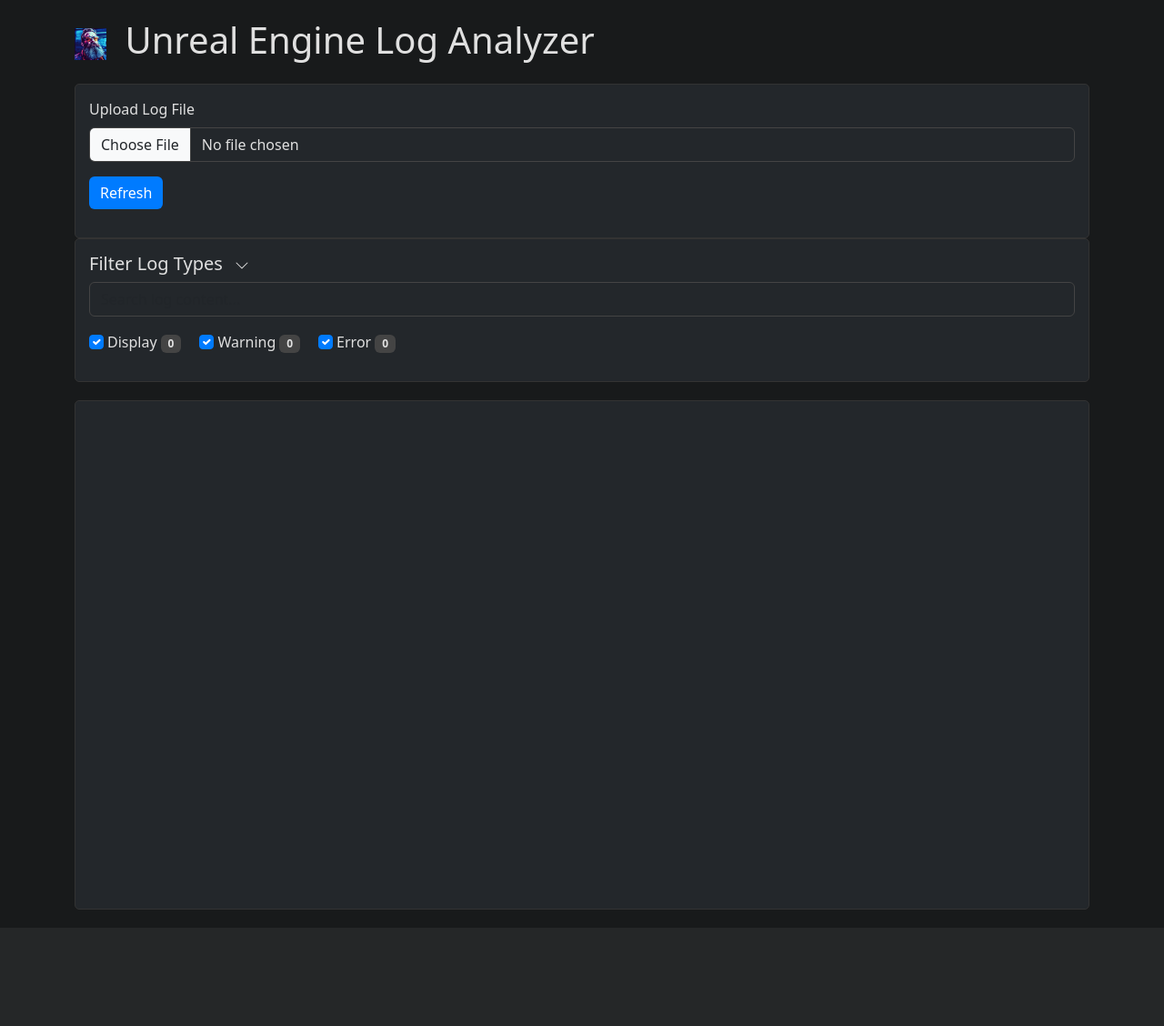
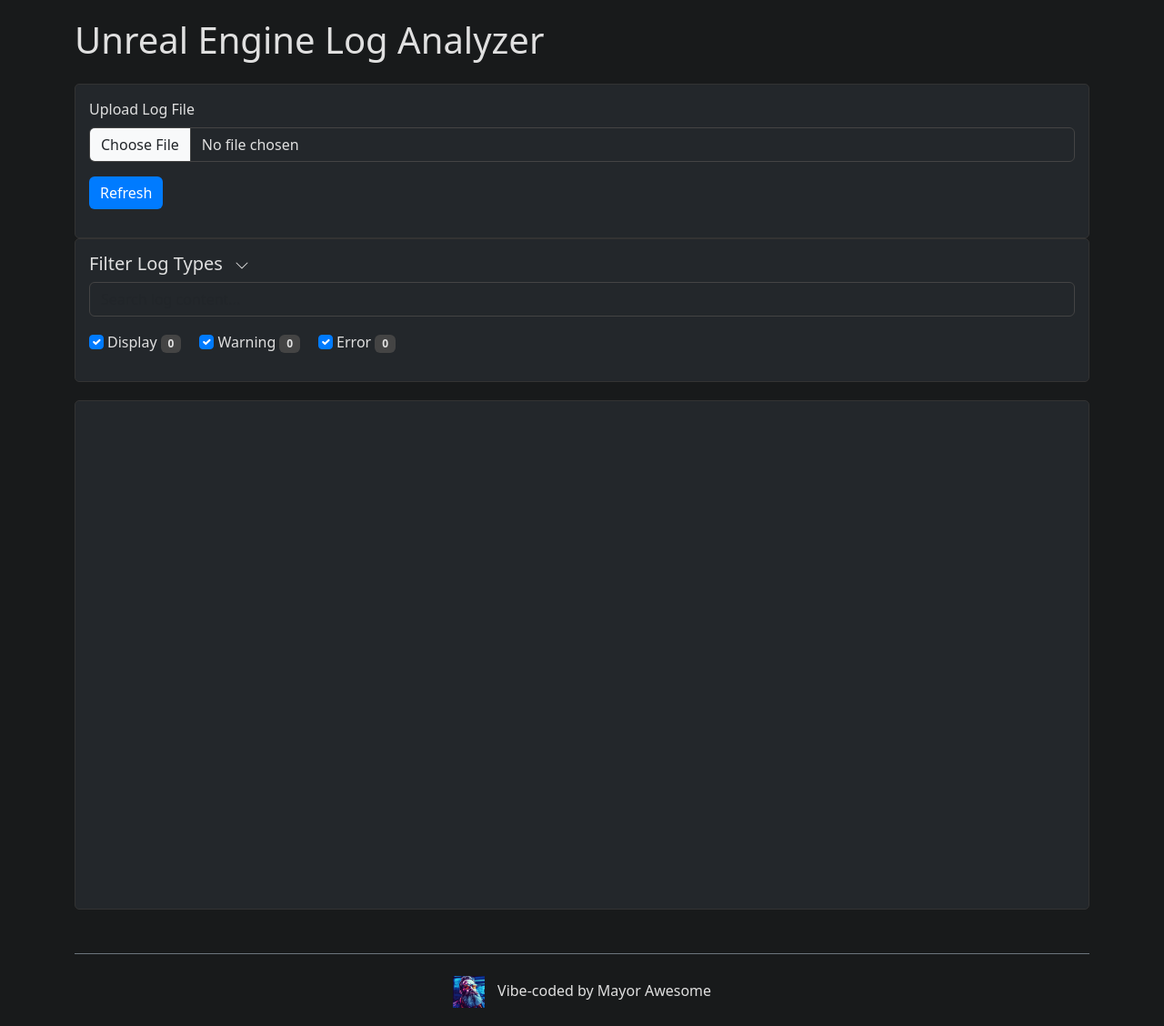
Before and after one commit to AugustWasilowski/unreal-log-analyzer, a Flask app: page / in a window 1280 px wide. Shown: the whole page at 91% size. Before the commit the page ends 1020 px from the top, so only its background shows below. Run offline with Flask 3, Linux system fonts and the light colour scheme.

Commit message:
Added footer.

```diff
--- a/templates/index.html
+++ b/templates/index.html
@@ -111,7 +111,6 @@
 <body>
     <div class="container">
         <h1 class="mb-4">
-            <img src="{{ url_for('static', filename='MayorAwesome.png') }}" alt="Logo" style="width: 35px; height: 35px; margin-right: 10px; vertical-align: middle;">
             Unreal Engine Log Analyzer
         </h1>
 
@@ -150,6 +149,13 @@
         <div class="log-container" id="logContent">
             <!-- Log entries will be displayed here -->
         </div>
+
+        <footer class="mt-5 pt-4 border-top border-secondary">
+            <div class="text-center">
+                <img src="{{ url_for('static', filename='MayorAwesome.png') }}" alt="Mayor Awesome" style="width: 35px; height: 35px; margin-right: 10px; vertical-align: middle;">
+                <span>Vibe-coded by <a href="https://linktr.ee/mayorawesome" target="_blank" class="text-decoration-none">Mayor Awesome</a></span>
+            </div>
+        </footer>
     </div>
 
     <script>
```
